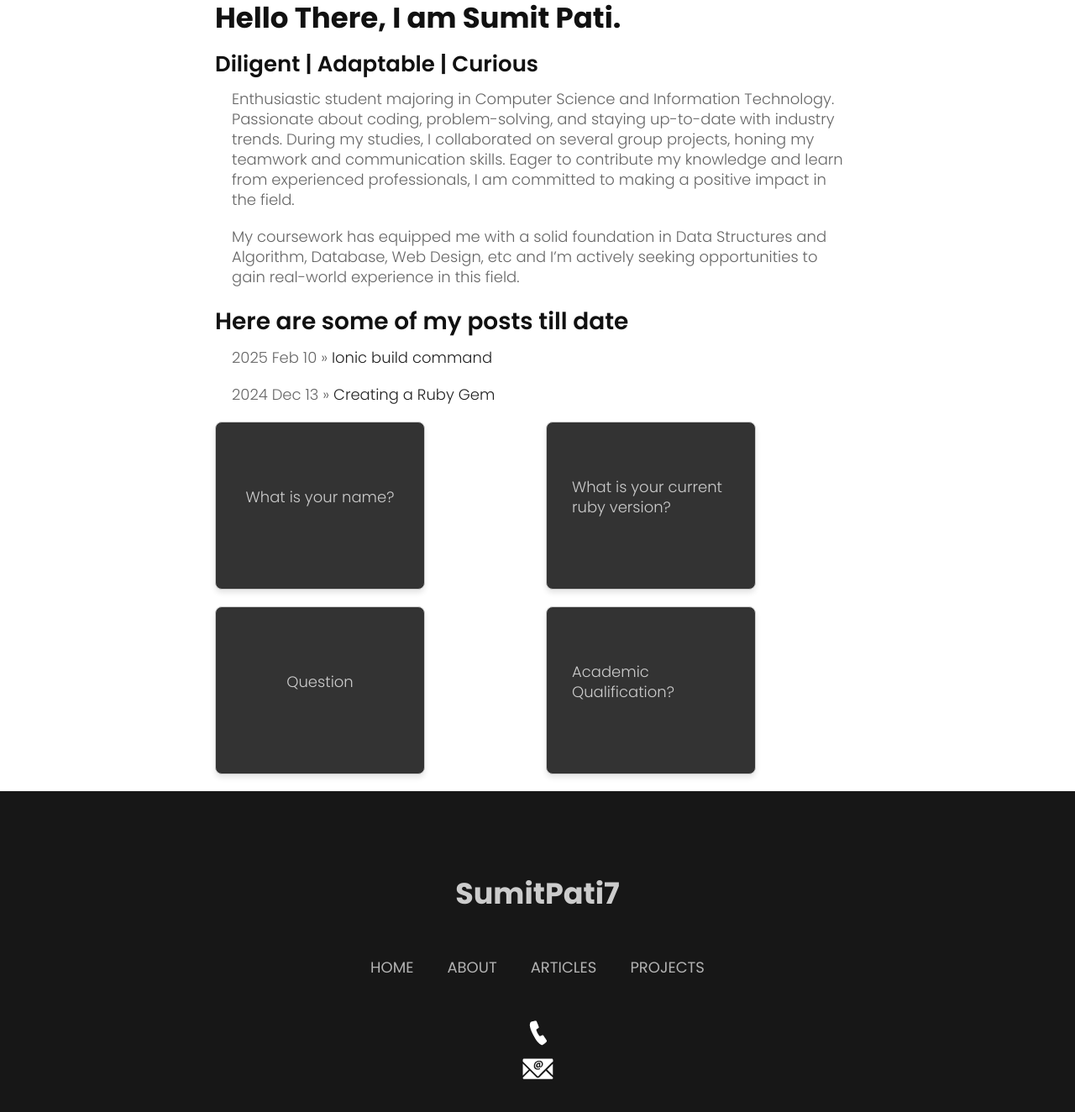
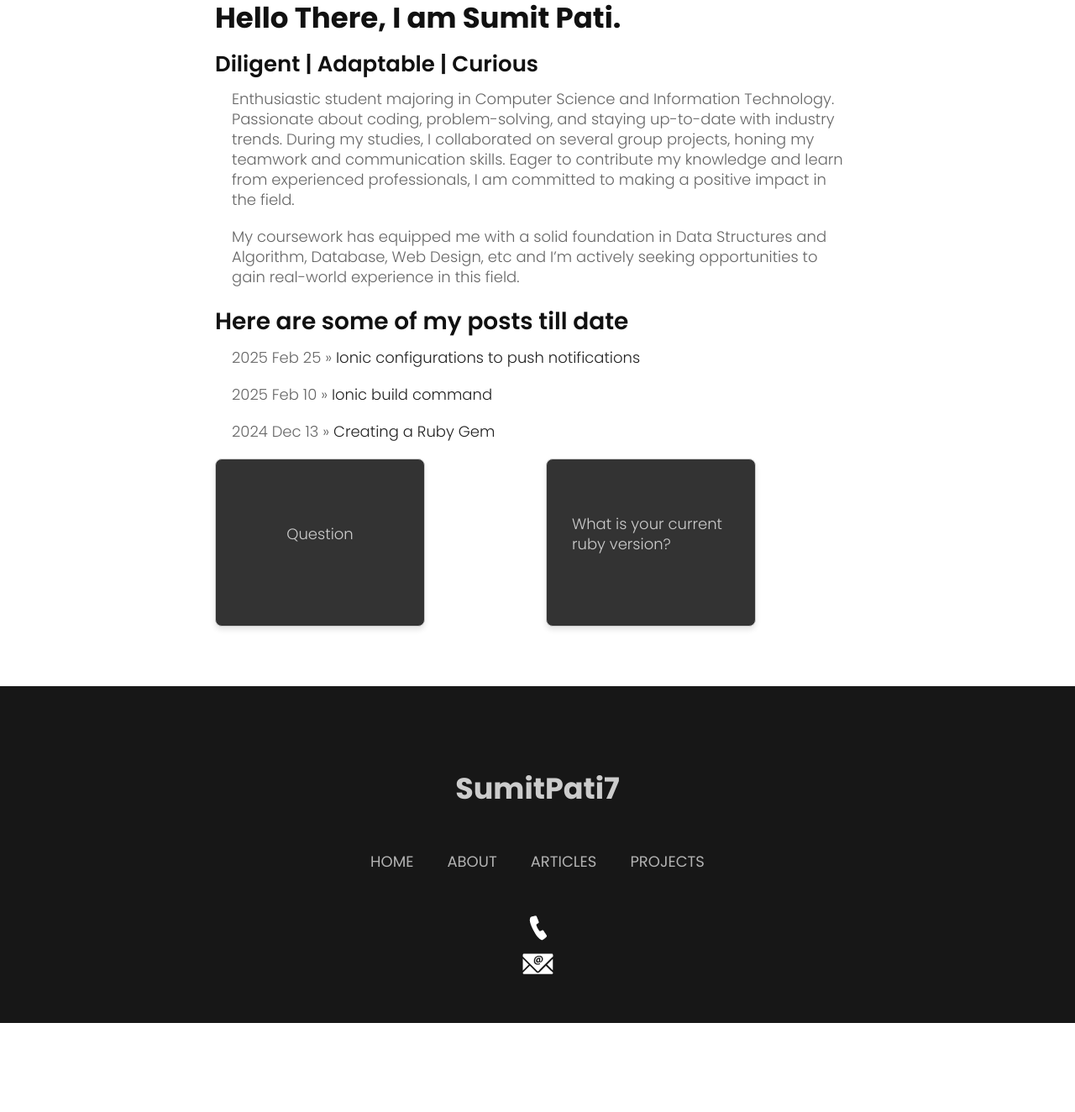
Before and after one commit to sumitpati7/blog, a Jekyll site: the page built from index.md, in a window 1280 px wide, cut to the strip 83-1426 px from the top of the page. Shown: the top 1324 px of the strip at 84% size. Built offline with Jekyll 4.4.1, drawn with Linux system fonts in a browser that asks for light colours; nearby versions of some CDN libraries; some web fonts are replaced; comment, search, counter and statistics services are not loaded; after the commit the page ends 1301 px from its top, so only the background shows below that.

Commit message:
auto commit

```diff
--- a/index.md
+++ b/index.md
@@ -2,17 +2,11 @@
 layout: default
 title: SumitPati7
 flashcards:
-  - question: What is your name?
-    answer: My name is **Sumit Pati**.
+  - question: Question
+    answer: Answer
 
   - question: What is your current ruby version?
     answer: 3\.3.4
-
-  - question: Question
-    answer: Answer
-
-  - question: Academic Qualification?
-    answer: Bachelor in CSIT
 
 ---
 # Hello There, I am Sumit Pati.
```
Also changed, not shown: _posts/2024-12-13-creating-a-ruby-gem.md (+0 -3 lines), _posts/2025-02-10-ionic-build-command.md (+6 -2 lines), _posts/2025-02-25-ionic-configurations-to-push-notifications.md (added, +56 -0 lines).
